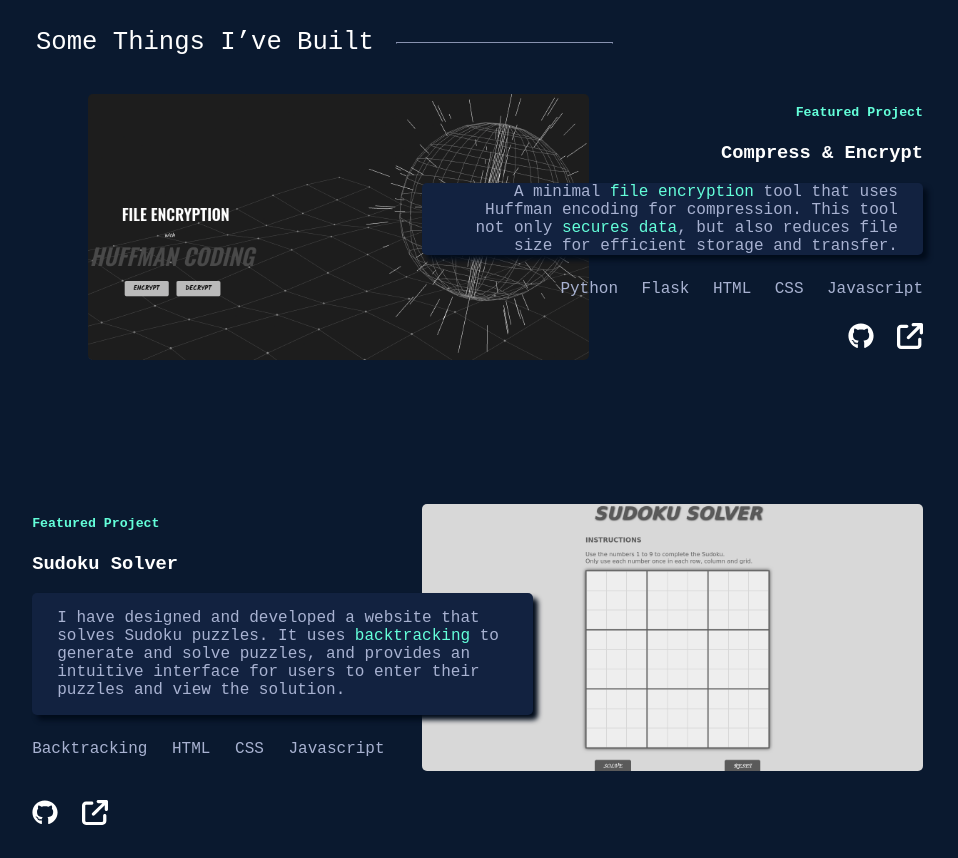
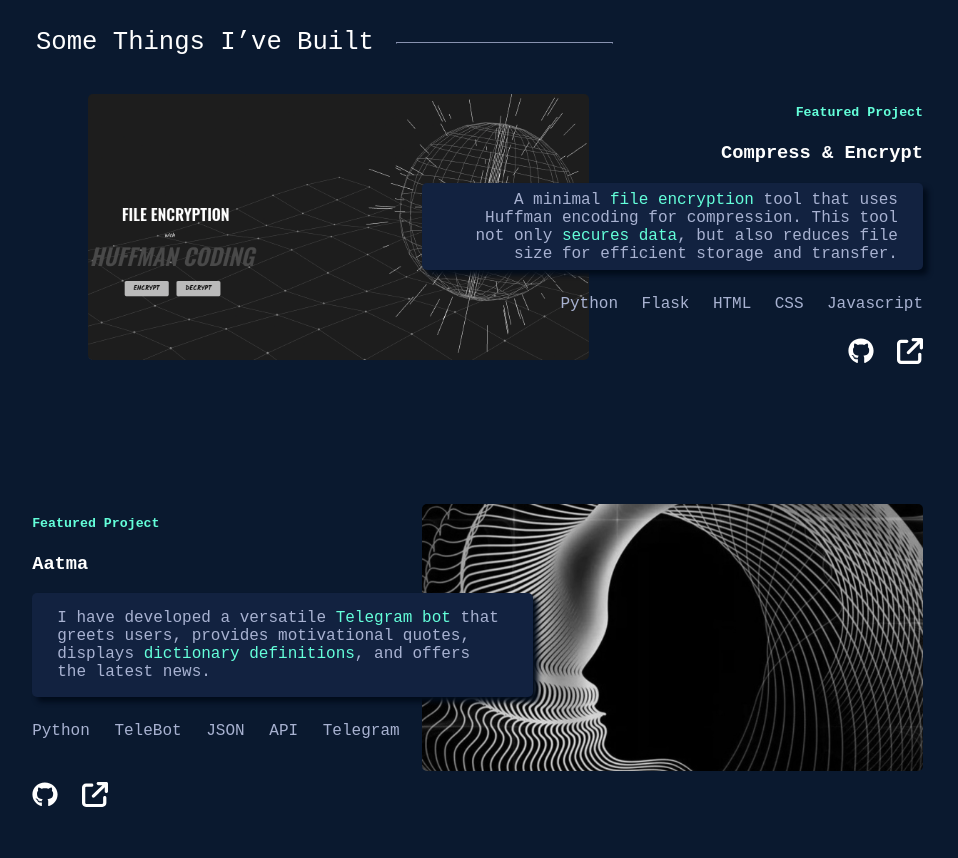
Before and after one commit to pawanbgs0/Portfolio, a plain HTML site: page index.html in a window 1280 px wide. Shown: the part 2602-3460 px from the top of the page, without its empty margins (156-1114 px from the left). Drawn offline with Linux system fonts and the light colour scheme.

Commit message:
Added Aatma

```diff
--- a/index.css
+++ b/index.css
@@ -48,7 +48,7 @@ body{
     color: #64ffda;
 }
 
-.sudodetailpara span{
+.leftDetailpara span{
     color: #64ffda;
 }
 
@@ -577,6 +577,131 @@ hr{
     padding-left: 3%;
 }
 
+/*************************************************************************/
+
+
+.AatmaprojectContainer{
+    margin-left: 6%;
+    margin-right: 7%;
+    margin-top: 10%;
+    /* margin-bottom: 10%; */
+    /* border: 5px solid white; */
+    display: flex;
+    box-sizing: border-box;
+    position: relative;
+}
+
+.AatmaContainer{
+    /* border: 5px solid red; */
+    position: relative;
+    margin-top: 1%;
+    margin-left: 45%;
+    margin-right: 0;
+    padding: 0;
+    width: 45%;
+    height: 100%;
+    z-index: 1;
+}
+
+.overlayAatma{
+    position: absolute;
+    top: 0;
+    bottom: 0;
+    left: 0;
+    right: 0;
+    height: 100%;
+    width: 100%;
+    opacity: 0;
+    transition: .5s ease;
+}
+
+.AatmaContainer:hover .overlayAatma{
+    opacity: 1;
+}
+
+.AatmaContainer img{
+    height: 100%;
+    width: 100%;
+}
+
+.detailContainer{
+    font-family: "SF Mono","Fira Code","Fira Mono","Roboto Mono",monospace;
+    position: absolute;
+    /* border: 5px solid green; */
+    box-sizing: border-box;
+    align-items: right;
+    width: 45%;
+    left: 45%;
+    z-index: 1;
+}
+
+.detailContainer h5{
+    color: #64ffda;
+}
+
+.headers{
+    width: 100%;
+    align-items: right;
+    text-align: right;
+}
+
+.headers a{
+    text-decoration: none;
+    color: white;
+}
+
+.headers a:hover{
+    color: #64ffda;
+}
+
+.detailpara
+{
+    /* border: 5px solid red; */
+    color: #a8b2d1;
+    background-color: #122240;
+    width: 100%;
+    box-shadow: 5px 5px 5px #020c1b;
+    border-radius: 5px;
+}
+
+.detailpara p{
+    text-align: right;
+    padding-left: 5%;
+    padding-right: 5%;
+    padding-top: 1.5%;
+    padding-bottom: 1.5%;
+}
+
+
+.techUsed{
+    color: #a8b2d1;
+    width: 100%;
+}
+
+
+.techUsed ul{
+    list-style: none;
+    text-align: right;
+    margin-top: 5%;
+}
+
+.techUsed li{
+    display: inline-block;
+    padding-left: 3%;
+}
+
+.exlinks ul{
+    list-style: none;
+    text-align: right;
+    margin-top: 5%;
+}
+
+.exlinks li{
+    display: inline-block;
+    padding-left: 3%;
+}
+
+
 /* --------------------------------------------------------------------- */
 
 .sudoprojectContainer{
@@ -594,7 +719,7 @@ hr{
     /* border: 5px solid red; */
     position: relative;
     margin-top: 1%;
-    margin-left: 45%;
+    margin-left: 15%;
     margin-right: 0;
     padding: 0;
     width: 45%;
@@ -623,7 +748,7 @@ hr{
     width: 100%;
 }
 
-.sudodetailContainer{
+.leftDetailContainer{
     font-family: "SF Mono","Fira Code","Fira Mono","Roboto Mono",monospace;
     position: absolute;
     /* border: 5px solid green; */
@@ -636,26 +761,26 @@ hr{
     z-index: 1;
 }
 
-.sudodetailContainer h5{
+.leftDetailContainer h5{
     color: #64ffda;
 }
 
-.sudoheaders{
+.leftHeaders{
     width: 100%;
     align-items: left;
     text-align: left;
 }
 
-.sudoheaders a{
+.leftHeaders a{
     text-decoration: none;
     color: white;
 }
 
-.sudoheaders a:hover{
+.leftHeaders a:hover{
     color: #64ffda;
 }
 
-.sudodetailpara
+.leftDetailpara
 {
     /* border: 5px solid red; */
     color: #a8b2d1;
@@ -665,33 +790,33 @@ hr{
     border-radius: 5px;
 }
 
-.sudodetailpara p{
+.leftDetailpara p{
     text-align: left;
     padding-left: 5%;
     padding-right: 5%;
 }
 
 
-.sudotechUsed{
+.leftTechUsed{
     color: #a8b2d1;
     width: 100%;
 }
 
 
-.sudotechUsed ul{
+.leftTechUsed ul{
     list-style: none;
     text-align: left;
     margin-top: 5%;
     padding-left: 0;
 }
 
-.sudotechUsed li{
+.leftTechUsed li{
     display: inline-block;
     padding-right: 3%;
     padding-left: 0;
 }
 
-.sudoexlinks ul{
+.leftExlinks ul{
     list-style: none;
     text-align: left;
     margin-top: 5%;
@@ -699,7 +824,7 @@ hr{
     padding-left: 0;
 }
 
-.sudoexlinks li{
+.leftExlinks li{
     display: inline-block;
     padding-right: 3%;
     padding-left: 0;
@@ -1101,10 +1226,6 @@ hr{
         display: none;
     }
 
-    .overlayhuff{
-        display: none;
-    }
-
     .detailContainer{
         /* border: 5px solid yellow; */
         background-color: #233554;
@@ -1115,6 +1236,21 @@ hr{
         width: 100%;
     }
 
+    /*************************************************************/
+
+    .AatmaprojectContainer{
+        margin-top: 15%;
+        margin-left: 2vw;
+        padding: 0;
+        width: 96%;
+        height: 88vw;
+        display: flex;
+        flex-direction: column;
+    }
+
+    .AatmaContainer{
+        display: none;
+    }
     /* ............................................................................ */
 
     .sudoprojectContainer{
@@ -1132,23 +1268,23 @@ hr{
         display: none;
     }
 
-    .sudoheaders{
+    .leftHeaders{
         text-align: left;
         margin-left: 2vw;
     }
 
-    .sudodetailpara{
+    .leftDetailpara{
         padding-top: 1.5vw;
         padding-bottom: 1.5vw;
         width: 96%;
         margin-left: 1vw;
     }
 
-    .sudodetailpara p{
+    .leftDetailpara p{
         text-align: left;
     }
 
-    .sudotechUsed ul{
+    .leftTechUsed ul{
         margin-right: 4vw;
         padding-left: 2vw;
         /* border: 5px solid red; */
@@ -1156,7 +1292,7 @@ hr{
         color: #ccd6f6;
     }
 
-    .sudoexlinks{
+    .leftExlinks{
         margin-left: 2vw;
     }
 
@@ -1164,7 +1300,7 @@ hr{
         text-align: left;
     }
 
-    .sudodetailContainer{
+    .leftDetailContainer{
         /* border: 5px solid yellow; */
         background-color: #233554;
         border-radius: 5px;
--- a/index.html
+++ b/index.html
@@ -234,6 +234,51 @@
                 </div>
             </div>
 
+            <div class = "AatmaprojectContainer">
+                <div class="AatmaContainer">
+                    <img src="Media/Projects/AatmaB.jpg" class="photoBlack">
+
+                    <div class="overlayAatma">
+                        <a target="_blank" href="https://www.youtube.com/watch?v=b3VxaxKfLD4"><img src="Media/Projects/Aatma.jpg" class="photoColor"></a>
+                    </div>
+                </div>
+                <div class="leftDetailContainer">
+                    <div class="leftHeaders">
+                        <h5>Featured Project</h5>
+                        <a target="_blank" href="https://replit.com/@PawanKumar56/TelegramBot"><h3>Aatma</h3></a>
+                    </div>
+                    <div class="leftDetailpara">
+                        <p>
+                            I have developed a versatile <span>Telegram bot</span> that greets users, provides motivational quotes, displays <span>dictionary definitions</span>, and offers the latest news.
+                        </p>
+                    </div>
+                    <div class="leftTechUsed">
+                        <ul>
+                            <li>Python</li>
+                            <li>TeleBot</li>
+                            <li>JSON</li>
+                            <li>API</li>
+                            <li>Telegram</li>
+                        </ul>
+                    </div>
+                    <div class="leftExlinks">
+                        <ul>
+                            <li>
+                                <a target="_blank" href="https://github.com/pawanbgs0/Aatma">
+                                    <img src="Media/Icons/github.svg" class = "Micon">
+                                </a>
+                            </li>
+                            <li>
+                                <a target="_blank" href="https://www.youtube.com/watch?v=b3VxaxKfLD4">
+                                    <img src="Media/Icons/link.svg" class = "Micon">
+                                </a>
+                            </li>
+                        </ul>
+                    </div>
+                </div>
+            </div>
+
+
             <div class="sudoprojectContainer">
 
                 <div class="sudoContainer">
@@ -243,17 +288,17 @@
                         <a target="_blank" href="https://pawanbgs0.github.io/Sudoku/"><img src="Media/Projects/sudo.png" class="photoColor"></a>
                     </div>
                 </div>
-                <div class="sudodetailContainer">
-                    <div class="sudoheaders">
+                <div class="detailContainer">
+                    <div class="headers">
                         <h5>Featured Project</h5>
                         <a target="_blank" href="https://pawanbgs0.github.io/Sudoku/"><h3>Sudoku Solver</h3></a>
                     </div>
-                    <div class="sudodetailpara">
+                    <div class="detailpara">
                         <p>
                             I have designed and developed a website that solves Sudoku puzzles. It uses <span>backtracking</span> to generate and solve puzzles, and provides an intuitive interface for users to enter their puzzles and view the solution.
                         </p>
                     </div>
-                    <div class="sudotechUsed">
+                    <div class="techUsed">
                         <ul>
                             <li>Backtracking</li>
                             <li>HTML</li>
@@ -261,7 +306,7 @@
                             <li>Javascript</li>
                         </ul>
                     </div>
-                    <div class="sudoexlinks">
+                    <div class="exlinks">
                         <ul>
                             <li>
                                 <a target="_blank" href="https://github.com/pawanbgs0/Sudoku">
```
Also changed, not shown: Media/Projects/Aatma.jpg (added), Media/Projects/AatmaB.jpg (added).
